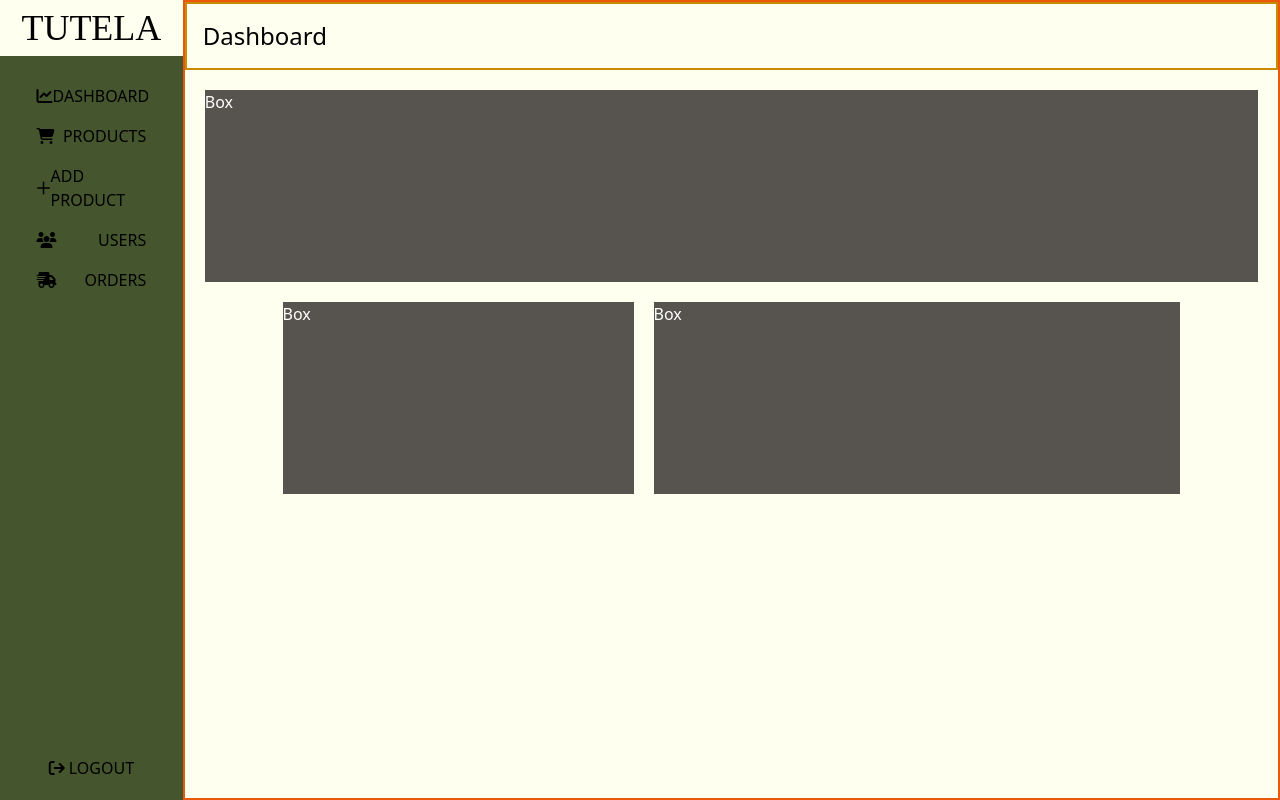
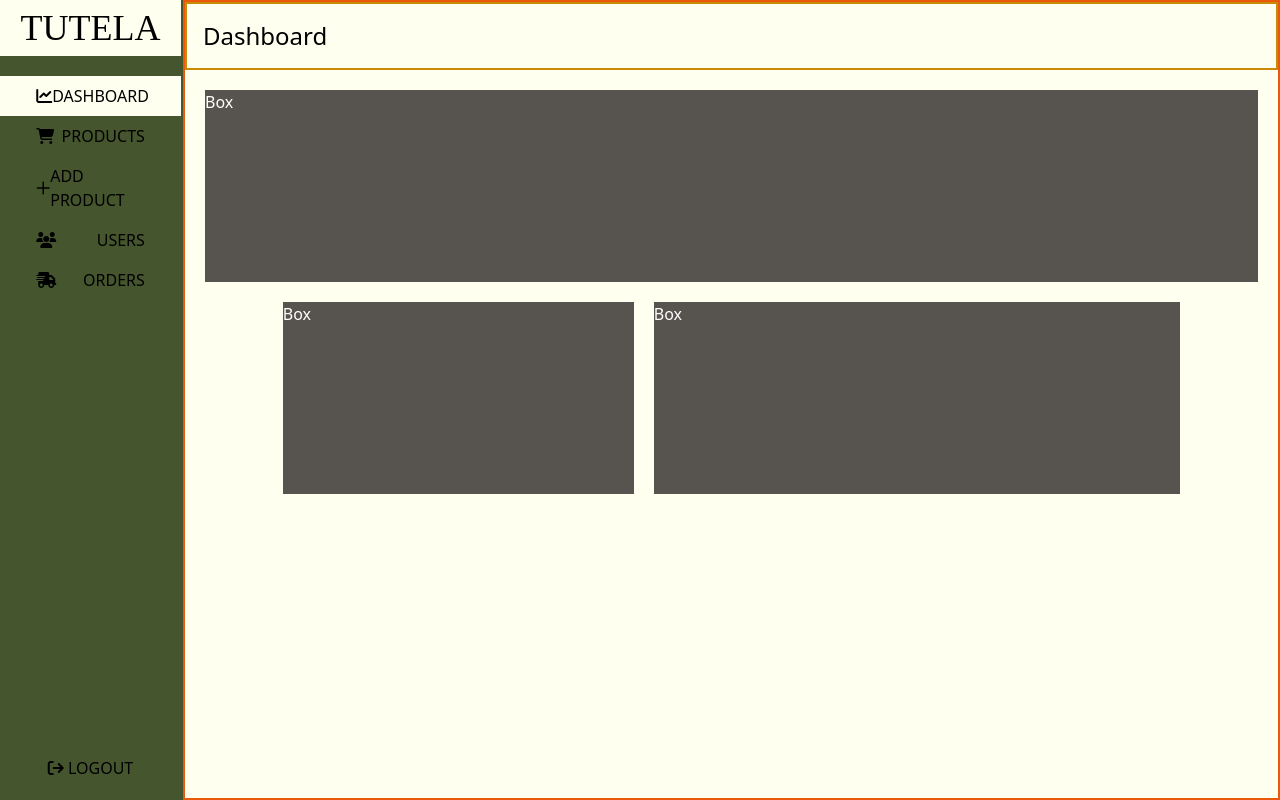
Before and after one commit to ConnorMac0/tutela, a React (Vite) app in the folder admin/: page / in a window 1280 px wide. Built offline with nearby package versions, Linux system fonts and the light colour scheme; a web font is replaced by a local one.

Commit message:
Update: Added active link background change

```diff
--- a/admin/src/components/Sidebar.jsx
+++ b/admin/src/components/Sidebar.jsx
@@ -3,7 +3,7 @@ import { NavLink } from 'react-router-dom'
 
 const Sidebar = () => {
     return (
-        <div className="flex md:flex-col bg-green md:min-h-screen md:w-1/6 justify-between">
+        <div className="flex md:flex-col bg-green md:min-h-screen md:w-1/6 justify-between border-r-2 border-green">
             <div className="w-full">
                 <div className="flex text-4xl font-brand p-2 w-full justify-center md:bg-ivory">TUTELA</div>
                 <div className="hidden md:flex flex-col w-full my-5">
--- a/admin/src/pages/Dashboard.jsx
+++ b/admin/src/pages/Dashboard.jsx
@@ -3,7 +3,6 @@ import React from "react";
 const Dashboard = () => {
     return (
         <div className="flex flex-col min-h-screen w-full border-2 border-orange-600">
-            <div></div>
             <div className="text-2xl p-4 border-2 border-yellow-600">Dashboard</div>
             <div className="flex flex-wrap gap-5 text-white justify-center p-5">
                 <div className="bg-stone-600 h-48 w-full">Box</div>
--- a/admin/src/styles/tailwind.css
+++ b/admin/src/styles/tailwind.css
@@ -9,6 +9,7 @@
     src: url('./src/assets/fonts/Migha Display/Expanded/Migha-BoldExpanded.otf') format('opentype');
 }
 
+
 .active{
-    background-color: '#FFFFF0';
+    background-color: #FFFFF0;
 }
--- a/admin/tailwind.config.js
+++ b/admin/tailwind.config.js
@@ -6,7 +6,6 @@ export default {
       colors: {
         'green': '#45552D',
         'ivory': '#FFFFF0',
-        'dark-green': '#45550F'
       },
       fontFamily: {
         brand: ['migha'],
```
